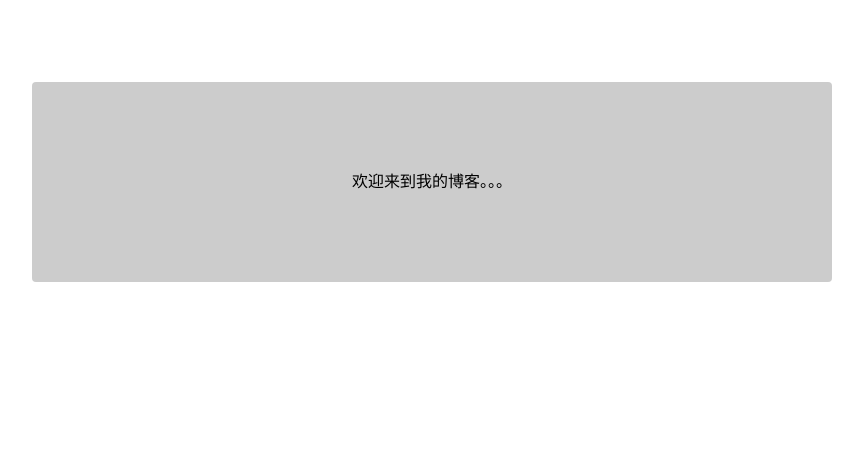
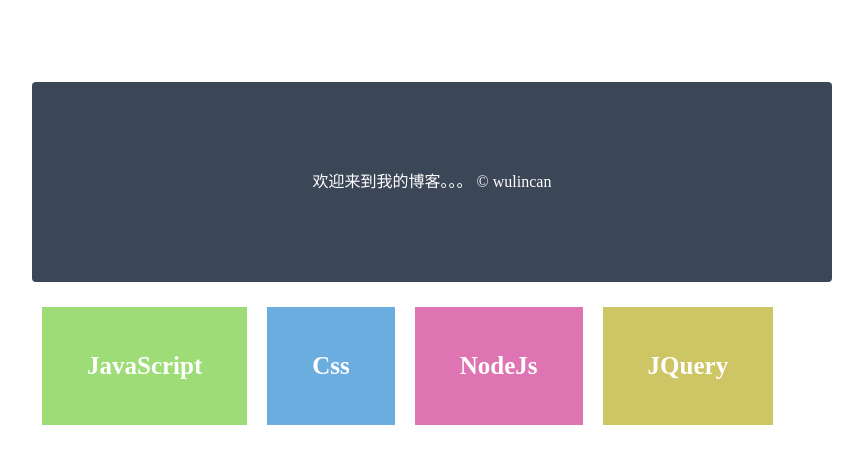
Before and after one commit to wlcan/blog, a Jekyll site: the page index.html, which Jekyll copies as it is, in a window 1280 px wide. Shown: the top 464 px of the page, without its empty margins (208-1071 px from the left). Built offline with Jekyll 4.4.1, drawn with Linux system fonts in a browser that asks for light colours.

Commit message:
Update index.html

```diff
--- a/index.html
+++ b/index.html
@@ -9,15 +9,37 @@
 　　　　<title>wulincan</title>
 
 		<style type="text/css">
-			#about { width:800px;height:200px; margin:0 auto; background:#CCC; margin-top:50px; border-radius:4px; font-family:"微软雅黑"; text-align:center; line-height:200px;}
+			div,ul { margin:0; padding:0;}
+			li { list-style-type:none;}
+			a { text-decoration:none; font-weight:bold; font-size:25px; font-family:"黑体"; color:#fff;}
+			#header { width:800px;height:200px; margin:0 auto; background:#3B4757; margin-top:50px; border-radius:4px; font-family:"微软雅黑"; text-align:center; line-height:200px; color:#fff;}
+
+			#content { width:800px; margin:0 auto; margin-top:15px;}
+			#content ul { }
+			#content ul li { border:0px solid #000; float:left; margin:10px;}
+			#content ul li a { display:block; padding:45px;}
+			#content ul li  a:hover { background:#ccc;}
+
+			.bgcolor1 {background:#9ddc76;}
+			.bgcolor2 {background:#6caddf;}
+			.bgcolor3 {background:#de75b2;}
+			.bgcolor4 {background:#cec564;}
+
 		</style>
 
 　　</head>
 
 　　<body>
 
-　　　　<div id="about">欢迎来到我的博客。。。</div>
-
-　　</body>
+　　　　<div id="header">欢迎来到我的博客。。。 &copy; wulincan</div>
+		<div id="content">
+			<ul>
+				<li class="bgcolor1"><a href="javascript:;">JavaScript</a></li>
+				<li class="bgcolor2"><a href="javascript:;">Css</a></li>
+				<li class="bgcolor3"><a href="javascript:;">NodeJs</a></li>
+				<li class="bgcolor4"><a href="javascript:;">JQuery</a></li>
+			</ul>
+		</div>
+	</body>
 
 　　</html>
```
